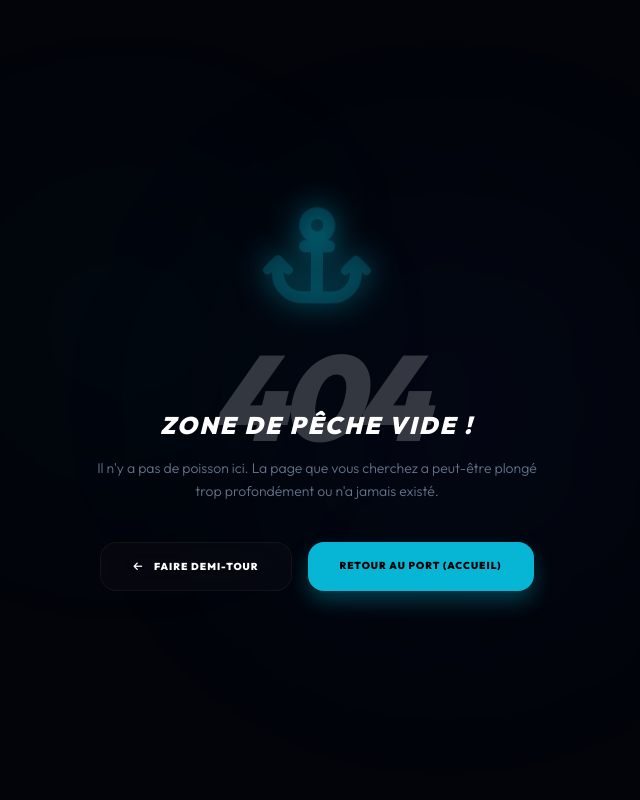
After one commit to lakroune/FishMasters, a PHP site: the page made by app/views/error.php in a window 1280 px wide. The commit adds this page. Shown: the whole page, without its empty margins (323-963 px from the left). Run offline with PHP 8.4, Linux system fonts and the light colour scheme; the template is opened without the code that fills it, so the values that code supplies are empty; some libraries are stand-ins or nearby versions.

Commit message:
refactor: update login redirection for Pecheur role to use PATH_ROOT and enhance NotfoundController to redirect to custom 404 error page

```diff
--- a/app/controllers/loginController.php
+++ b/app/controllers/loginController.php
@@ -38,7 +38,7 @@ class LoginController
                 if ($user->getRole() === "ADMIN") {
                     header("Location: ./dash_admin");
                 } elseif ($user->getRole() === "PECHEUR") {
-                    header("Location: ./Profile_Pecheur");
+                    header("Location: " . PATH_ROOT . "/");
                 } elseif ($user->getRole() === "FAN") {
                     header("Location: " . PATH_ROOT . "/Profile_Fan");
                 }
--- a/app/exception/NotfoundController.php
+++ b/app/exception/NotfoundController.php
@@ -11,6 +11,6 @@ class NotfoundController extends Exception
      */
     public function index()
     {
-        echo "404";
+        header("location: " . PATH_ROOT . "/error/404");
     }
 }
--- /dev/null
+++ b/app/views/error.php
@@ -0,0 +1,51 @@
+<!DOCTYPE html>
+<html lang="fr">
+<head>
+    <meta charset="UTF-8">
+    <meta name="viewport" content="width=device-width, initial-scale=1.0">
+    <title>404 — ZONE VIDE</title>
+    <script src="https://cdn.tailwindcss.com"></script>
+    <link href="https://cdnjs.cloudflare.com/ajax/libs/font-awesome/6.4.0/css/all.min.css" rel="stylesheet">
+    <style>
+        @import url('https://fonts.googleapis.com/css2?family=Outfit:wght@300;400;900&display=swap');
+        body { font-family: 'Outfit', sans-serif; background: #02040a; color: #fff; overflow: hidden; }
+        .ultra-glass { background: rgba(255, 255, 255, 0.02); backdrop-filter: blur(20px); border: 1px solid rgba(255, 255, 255, 0.05); }
+        .glow { text-shadow: 0 0 30px rgba(6, 182, 212, 0.5); }
+        .float { animation: float 6s ease-in-out infinite; }
+        @keyframes float {
+            0%, 100% { transform: translateY(0px) rotate(0deg); }
+            50% { transform: translateY(-20px) rotate(5deg); }
+        }
+    </style>
+</head>
+<body class="flex items-center justify-center min-h-screen">
+
+    <div class="relative z-10 text-center px-6">
+        <div class="float mb-8">
+            <i class="fa-solid fa-anchor text-8xl text-cyan-500/20 glow"></i>
+        </div>
+
+        <h1 class="text-[120px] font-black italic tracking-tighter leading-none opacity-20">404</h1>
+
+        <div class="-mt-12">
+            <h2 class="text-2xl font-black uppercase italic tracking-widest mb-4">Zone de pêche vide !</h2>
+            <p class="text-slate-500 text-sm max-w-md mx-auto mb-10 leading-relaxed font-light">
+                Il n'y a pas de poisson ici. La page que vous cherchez a peut-être plongé trop profondément ou n'a jamais existé.
+            </p>
+
+            <div class="flex flex-col sm:flex-row gap-4 justify-center">
+                <a href="javascript:history.back()" class="ultra-glass px-8 py-4 rounded-2xl font-black uppercase text-[10px] tracking-widest hover:bg-white/5 transition-all">
+                    <i class="fa-solid fa-arrow-left mr-2"></i> Faire demi-tour
+                </button>
+                <a href="<?= PATH_ROOT ?>" class="bg-cyan-500 text-black px-8 py-4 rounded-2xl font-black uppercase text-[10px] tracking-widest shadow-[0_10px_20px_rgba(6,182,212,0.3)] hover:scale-105 transition-transform">
+                    Retour au port (Accueil)
+                </a>
+            </div>
+        </div>
+    </div>
+
+    <div class="absolute top-1/4 left-1/4 w-64 h-64 bg-cyan-500/5 rounded-full blur-[120px]"></div>
+    <div class="absolute bottom-1/4 right-1/4 w-96 h-96 bg-blue-600/5 rounded-full blur-[120px]"></div>
+
+</body>
+</html>
--- a/app/views/profilePecheur.php
+++ b/app/views/profilePecheur.php
@@ -88,7 +88,7 @@
             </div>
             <div class="ultra-glass p-6 rounded-[30px] border-b-2 border-white/10">
                 <p class="text-[9px] font-black text-slate-500 uppercase tracking-widest mb-1">Position</p>
-                <p class="text-3xl font-black italic">#<?= $classement->getRank() ?></p>
+                <p class="text-3xl font-black italic">#<?php if($classment != null) echo $classment->getRank(); else echo "-"; ?></p>
             </div>
         </div>
 
```
Also changed, not shown: app/controllers/ErrorController.php (added, +15 -0 lines), uploads/fish_master_1769293419_punctuation-marks-in-arabic-question.png (added).
